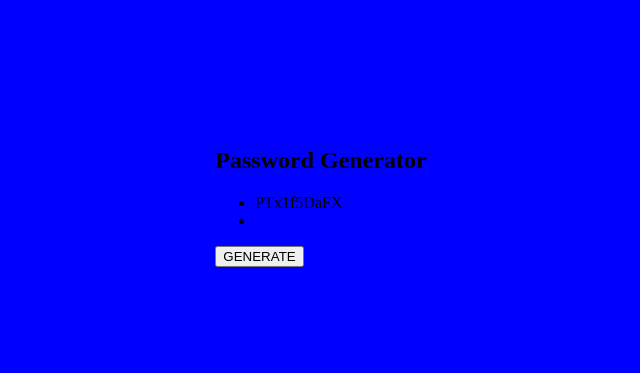
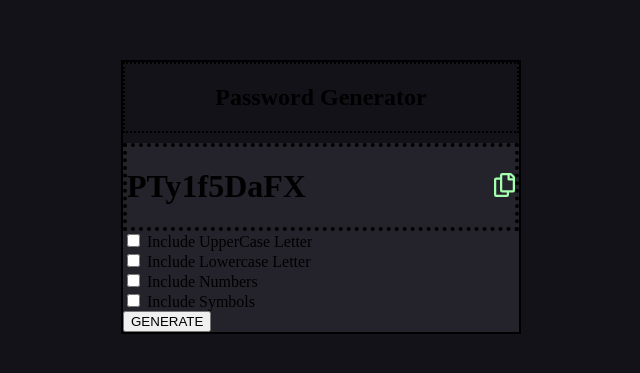
Before and after one commit to Murci2022/Password-generator, a plain HTML site: page starter-code/index.html in a window 1280 px wide. Shown: the part 211-584 px from the top of the page, without its empty margins (319-959 px from the left). Drawn offline with Linux system fonts and the light colour scheme.

Commit message:
add fonts, skelet html and some basic css

```diff
--- a/starter-code/index.html
+++ b/starter-code/index.html
@@ -12,19 +12,57 @@
 </head>
 
 <body>
-  <div class="class">
+  <div class="container">
+    <!-- Title -->
     <div class="title">
       <h2>Password Generator</h2>
     </div>
-    <div class="headerPart">
-      <ul>
-        <li class="password" id="password"><span>PTx1f5DaFX</span></li>
-        <li class="icon" id="icon"></li>
-      </ul>
-    </div>
-    <div class="container" id="container">
+
+
+
+    <!-- CONTAINER FOR BODY -->
+    <main class="container-body" id="container-body">
+      <!-- HEADER -->
+      <header class="header">
+        <h1 class="header-title">PTy1f5DaFX</h1>
+        <a href="#" class="header-icon">
+          <svg width="21" height="24" xmlns="http://www.w3.org/2000/svg">
+            <path
+              d="M20.341 3.091 17.909.659A2.25 2.25 0 0 0 16.319 0H8.25A2.25 2.25 0 0 0 6 2.25V4.5H2.25A2.25 2.25 0 0 0 0 6.75v15A2.25 2.25 0 0 0 2.25 24h10.5A2.25 2.25 0 0 0 15 21.75V19.5h3.75A2.25 2.25 0 0 0 21 17.25V4.682a2.25 2.25 0 0 0-.659-1.591ZM12.469 21.75H2.53a.281.281 0 0 1-.281-.281V7.03a.281.281 0 0 1 .281-.281H6v10.5a2.25 2.25 0 0 0 2.25 2.25h4.5v1.969a.282.282 0 0 1-.281.281Zm6-4.5H8.53a.281.281 0 0 1-.281-.281V2.53a.281.281 0 0 1 .281-.281H13.5v4.125c0 .621.504 1.125 1.125 1.125h4.125v9.469a.282.282 0 0 1-.281.281Zm.281-12h-3v-3h.451c.075 0 .147.03.2.082L18.667 4.6a.283.283 0 0 1 .082.199v.451Z"
+              fill="#A4FFAF" />
+          </svg>
+        </a>
+      </header>
+
+
+      <!-- CHeckboxes -->
+      <div class="checkbox-group" id="checkbox-group">
+
+        <!-- 1 -->
+        <div class="form-holder"> <input type="checkbox" id="checkbox1">
+          <label for="checkbox1">Include UpperCase Letter</label>
+        </div>
+        <!-- 2 -->
+
+        <div class="form-holder"> <input type="checkbox" id="checkbox2">
+          <label for="checkbox2">Include Lowercase Letter</label>
+        </div>
+
+        <!-- 3 -->
+        <div class="form-holder"> <input type="checkbox" id="checkbox3">
+          <label for="checkbox3">Include Numbers</label>
+        </div>
+
+        <!-- 4 -->
+        <div class="form-holder"> <input type="checkbox" id="checkbox4">
+          <label for="checkbox4">Include Symbols</label>
+        </div>
+      </div>
+
+      <!-- BTN -->
+
       <button class="btn" id="btn">GENERATE</button>
-    </div>
+    </main>
 
   </div>
 
--- a/starter-code/style.css
+++ b/starter-code/style.css
@@ -1,11 +1,63 @@
+@import url('https://fonts.googleapis.com/css2?family=JetBrains+Mono:wght@100;200;300;400;500;600;700;800&display=swap');
+:root {
+    --bg-color: #131218;
+    --card-color: #24232B;
+  }
+
+
 *{
     box-sizing: border-box;
 }
 body{
-    background-color: blue;
+    background-color: #131218;
     display: flex;
     height: 100vh;
     justify-content: center;
     align-items: center;
 
 }
+/* CONTAINER */
+.container{
+
+    border: 2px black solid;
+    width: 400px;
+
+}
+
+/* --1 title */
+
+.title{
+
+    border: 2px black dotted;
+    text-align: center;
+    margin-bottom: 10px;
+
+
+}
+
+
+/* MAIN */
+.container-body{
+
+    background-color: var(--card-color);
+
+}
+/* Header for display+clipboard */
+
+.header{
+    border: 4px rgb(0, 0, 0) dotted;
+    display:flex;
+    align-items: center;
+    justify-content: space-between;
+
+}
+
+
+
+.checkbox-group{
+
+    display: flex;
+    flex-direction: column;
+
+
+}
```
